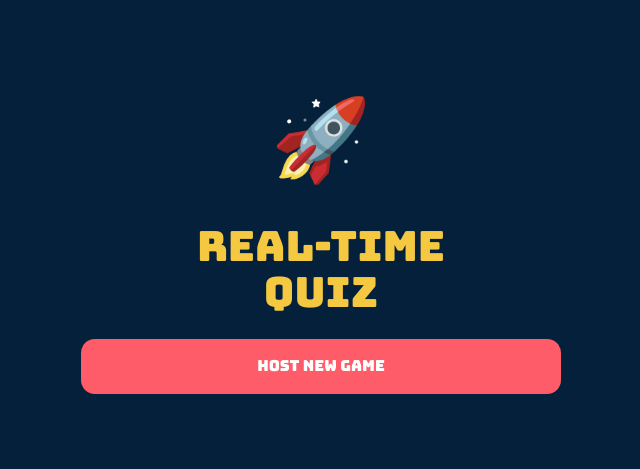
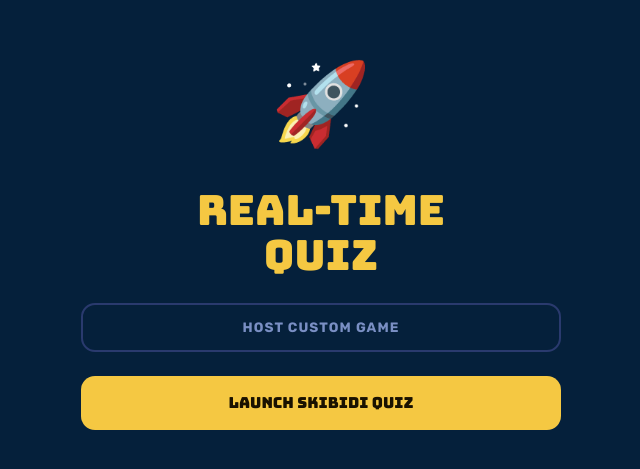
Before and after one commit to outruigeous/quiz-app, a Next.js app: page /host in a window 1280 px wide. Shown: the part 163-632 px from the top of the page, without its empty margins (319-959 px from the left). Built offline with nearby package versions, Linux system fonts and the light colour scheme; no server answers.

Commit message:
Added shortcut to launch Skibidi Quiz

```diff
--- a/src/app/host/[gameId]/page.tsx
+++ b/src/app/host/[gameId]/page.tsx
@@ -13,6 +13,7 @@
   const [responses, setResponses] = useState<any[]>([]);
   const [loading, setLoading] = useState(true);
   const [onlinePlayerIds, setOnlinePlayerIds] = useState<Set<string>>(new Set());
+  const [questions, setQuestions] = useState<any[]>([]);
 
   // Setup form states
   const [totalQuestions, setTotalQuestions] = useState<number | string>(1);
@@ -22,6 +23,7 @@
     fetchGame();
     fetchPlayers();
     fetchResponses();
+    fetchQuestions();
 
     const gameSub = supabase
       .channel(`game-${gameId}`)
@@ -109,6 +111,15 @@
   const fetchResponses = async () => {
     const { data } = await supabase.from('player_responses').select('*').eq('game_id', gameId);
     if (data) setResponses(data);
+  };
+
+  const fetchQuestions = async () => {
+    const { data } = await supabase
+      .from('questions')
+      .select('*')
+      .eq('game_id', gameId)
+      .order('question_index', { ascending: true });
+    if (data) setQuestions(data);
   };
 
   const handleTotalQuestionsChange = (e: React.ChangeEvent<HTMLInputElement>) => {
@@ -309,7 +320,9 @@
         <>
           <div className="flex-row items-center mb-6">
             <div className="flex flex-col gap-2">
-               <div className="question-label">Question</div>
+               <div className="question-label">
+                  {questions.find(q => q.question_index === game.current_question)?.question_text || 'Question'}
+               </div>
                <div className="question-number">{game.current_question} / {game.answers_key.length}</div>
             </div>
             {game.is_round_active ? (
--- a/src/app/host/page.tsx
+++ b/src/app/host/page.tsx
@@ -3,6 +3,8 @@
 import { useState } from 'react';
 import { useRouter } from 'next/navigation';
 import { supabase } from '@/lib/supabase';
+
+const MASTER_ANSWER_KEY = [1, 2, 2, 4, 4, 1, 2, 2, 3, 4, 1, 2, 2, 3, 1, 4, 3, 3, 1, 4, 4, 1, 4, 2, 3, 3, 1, 3, 1, 2, 4, 4, 3, 3, 1, 4, 2, 2];
 
 export default function HostLanding() {
   const router = useRouter();
@@ -31,6 +33,47 @@
     }
   };
 
+  const launchMasterQuiz = async () => {
+    setLoading(true);
+    const shortCode = '6767';
+
+    // 1. Delete existing game with code 6767
+    await supabase.from('games').delete().eq('short_code', shortCode);
+
+    // 2. Insert new master game
+    const { data: gameData, error: gameError } = await supabase
+      .from('games')
+      .insert([{
+        status: 'lobby',
+        answers_key: MASTER_ANSWER_KEY,
+        current_question: 0,
+        is_round_active: false,
+        short_code: shortCode
+      }])
+      .select()
+      .single();
+
+    if (gameError || !gameData) {
+      console.error('Error creating master game:', gameError);
+      alert('Failed to launch Master Quiz.');
+      setLoading(false);
+      return;
+    }
+
+    // 3. Bulk insert 38 question labels
+    const questionsToInsert = MASTER_ANSWER_KEY.map((_, idx) => ({
+      game_id: gameData.id,
+      question_index: idx + 1,
+      question_text: `Question ${idx + 1}`,
+      options: ['1', '2', '3', '4']
+    }));
+
+    await supabase.from('questions').insert(questionsToInsert);
+
+    // 4. Redirect
+    router.push(`/host/${gameData.id}`);
+  };
+
   return (
     <div className="screen active items-center justify-center p-4">
       <div className="space-deco flex justify-center mb-4 text-[80px]">
@@ -41,9 +84,17 @@
       <button
         onClick={createGame}
         disabled={loading}
-        className="btn"
+        className="btn-ghost mb-4"
       >
-        {loading ? 'INITIALIZING...' : 'HOST NEW GAME'}
+        {loading ? 'INITIALIZING...' : 'HOST CUSTOM GAME'}
+      </button>
+
+      <button
+        onClick={launchMasterQuiz}
+        disabled={loading}
+        className="btn-yellow"
+      >
+        {loading ? 'LAUNCHING...' : 'Launch Skibidi Quiz'}
       </button>
     </div>
   );
--- a/src/app/play/[gameId]/page.tsx
+++ b/src/app/play/[gameId]/page.tsx
@@ -16,10 +16,12 @@
   const [selectedAnswer, setSelectedAnswer] = useState<number | null>(null);
   const [leaderboard, setLeaderboard] = useState<any[]>([]);
   const [timeLeft, setTimeLeft] = useState<number>(30);
+  const [questions, setQuestions] = useState<any[]>([]);
 
   // 1. Initial game fetch and session check
   useEffect(() => {
     fetchGame();
+    fetchQuestions();
   }, [shortCode]);
 
   useEffect(() => {
@@ -104,7 +106,20 @@
 
   const fetchGame = async () => {
     const { data } = await supabase.from('games').select('*').eq('short_code', shortCode).single();
-    if (data) setGame(data);
+    if (data) {
+      setGame(data);
+      // Fetch questions if we have a game ID
+      const { data: qData } = await supabase
+        .from('questions')
+        .select('*')
+        .eq('game_id', data.id)
+        .order('question_index', { ascending: true });
+      if (qData) setQuestions(qData);
+    }
+  };
+
+  const fetchQuestions = async () => {
+     // This is now handled in fetchGame to ensure we have the game ID
   };
 
   const checkExistingSession = async () => {
@@ -305,7 +320,9 @@
               {game.is_round_active ? timeLeft : '0'}
            </h1>
            <div className="flex items-center gap-4 text-sm font-bold opacity-80">
-              <div className="bg-white/10 px-3 py-1 rounded-full uppercase">Q{game.current_question} / {game.answers_key?.length || 0}</div>
+              <div className="bg-white/10 px-3 py-1 rounded-full uppercase">
+                {questions.find(q => q.question_index === game.current_question)?.question_text || `Q${game.current_question}`} / {game.answers_key?.length || 0}
+              </div>
               <div className="bar-line w-8"></div>
               <div className="text-[var(--text)]">{player.name}</div>
            </div>
```
